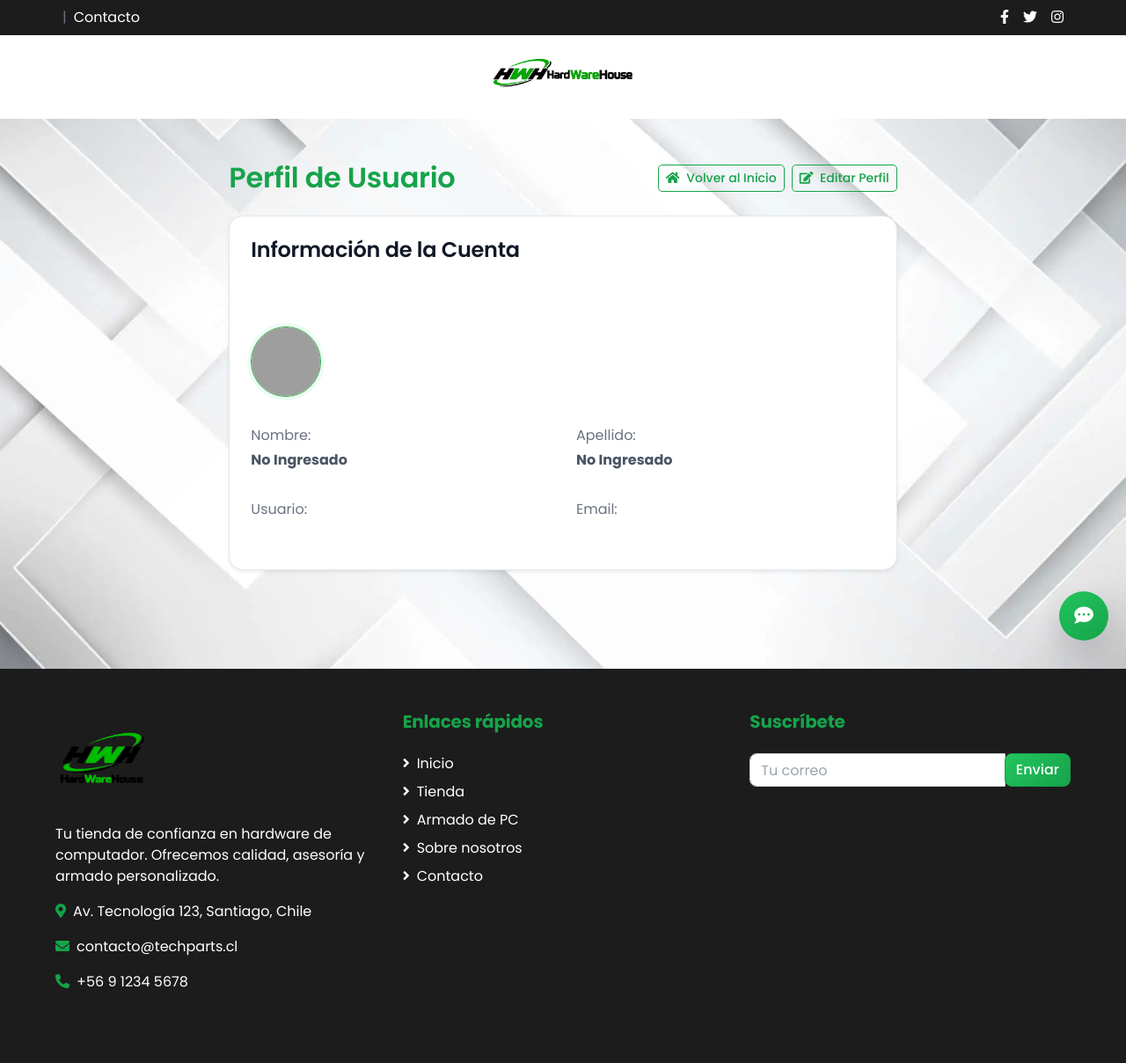
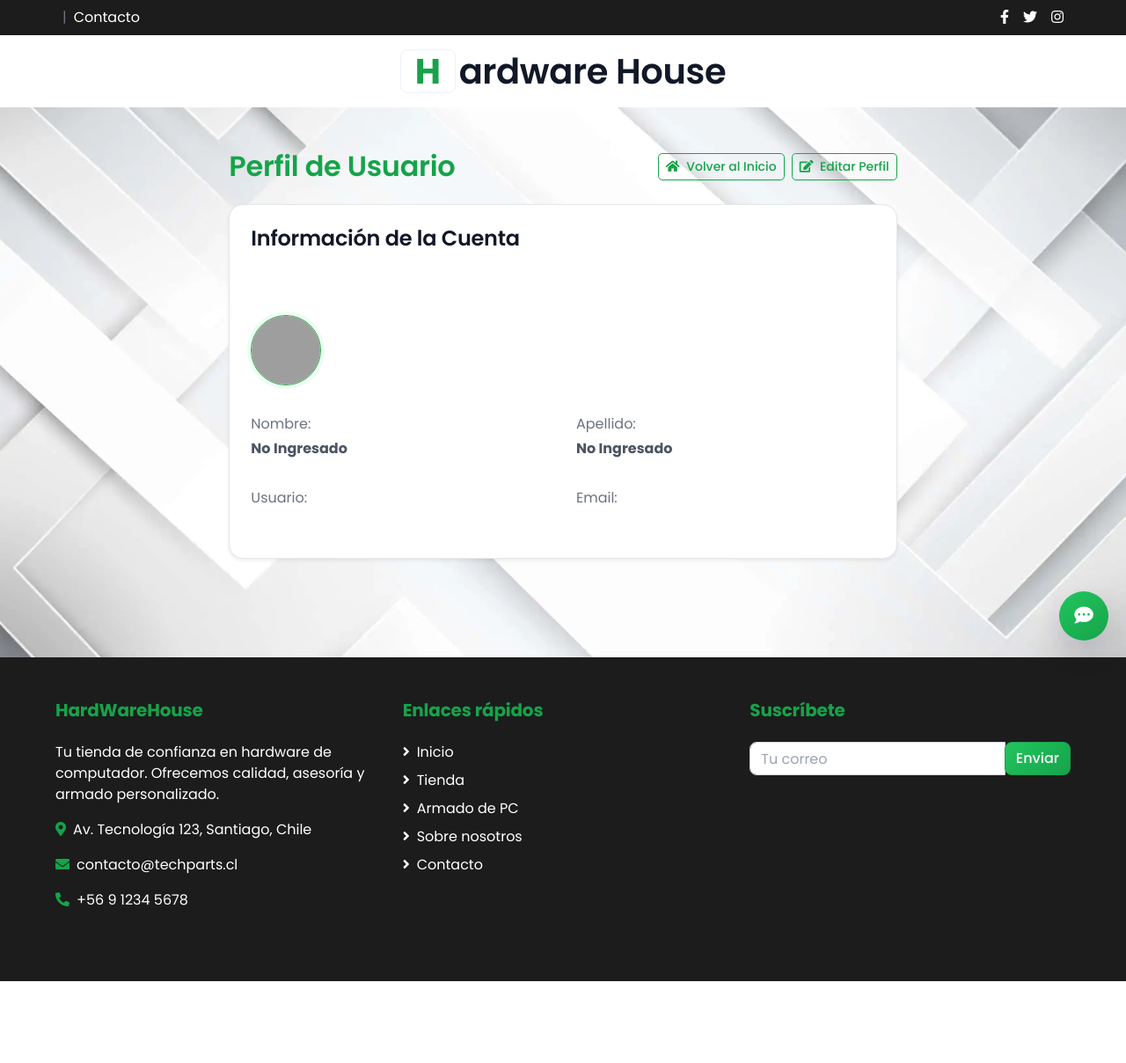
Before and after one commit to YuukiS3rl14/Proyecto-HardWareHouse, a Django app: template core/templates/core/perfil.html in a window 1280 px wide. Shown: the whole page at 88% size. After the commit the page ends 1115 px from the top, so only its background shows below. Run offline with Django 5.2, Linux system fonts and the light colour scheme; the template is opened without the code that fills it, so the values that code supplies are empty; some libraries are stand-ins or nearby versions; grey boxes are pictures that could not be loaded.

Commit message:
Se restauro el Footer y Header original

```diff
--- a/core/static/core/css/responsive.css
+++ b/core/static/core/css/responsive.css
@@ -3,48 +3,25 @@
 
 /* --- Global --- */
 
-.brand-home {
-    display: inline-flex;
-    align-items: center;
-    max-width: 100%;
-    line-height: 0;
-    text-decoration: none;
+.brand-logo {
+    font-size: clamp(1.4rem, 1rem + 2.2vw, 2.5rem);
+    white-space: nowrap;
 }
 
-.brand-mark {
-    display: block;
-    height: 2.75rem;
-    width: auto;
-    max-width: min(100%, 12.5rem);
-    object-fit: contain;
-    background: transparent;
-}
-
-.brand-mark-login {
-    height: 3.5rem;
-    max-width: min(100%, 16rem);
-}
-
-.brand-mark-completa {
-    height: 6.5rem;
-    max-width: min(100%, 9rem);
+/* En lg+ el logo comparte la fila con el menú y ocupa solo 3 de 12 columnas. */
+@media (min-width: 992px) {
+    .row > .col-lg-3 .brand-logo {
+        font-size: clamp(1.2rem, 0.2rem + 1.6vw, 2.5rem);
+    }
 }
 
 .brand-mark-boleta {
+    display: block;
     height: 2.25rem;
+    width: auto;
     max-width: 8rem;
-}
-
-@media (max-width: 575.98px) {
-    .brand-mark:not(.brand-mark-completa) {
-        height: 2.25rem;
-        max-width: min(58vw, 10rem);
-    }
-
-    .brand-mark-completa {
-        height: 5rem;
-        max-width: min(42vw, 8rem);
-    }
+    object-fit: contain;
+    background: transparent;
 }
 
 .page-header {
--- a/core/static/core/css/theme.css
+++ b/core/static/core/css/theme.css
@@ -765,13 +765,16 @@ label,
     transform: scaleX(1);
 }
 
-.brand-home .brand-mark {
-    transition: opacity var(--hw-fast) ease;
+.brand-logo span {
+    display: inline-block;
+    border-radius: var(--hw-radius-sm);
+    transition: transform var(--hw-normal) var(--hw-ease), background-color var(--hw-normal) ease, color var(--hw-normal) ease;
 }
 
-.brand-home:hover .brand-mark,
-.brand-home:focus-visible .brand-mark {
-    opacity: 0.85;
+a:hover > .brand-logo span {
+    transform: rotate(-6deg) scale(1.05);
+    background-color: var(--hw-green);
+    color: #fff !important;
 }
 
 .bg-dark a.text-light {
--- a/core/templates/core/base.html
+++ b/core/templates/core/base.html
@@ -65,8 +65,10 @@
     <div class="container-fluid">
         <div class="row py-3 px-xl-5 align-items-center bg-light">
             <div class="col-lg-3 col d-flex align-items-center">
-                <a href="{% url 'core:index' %}" class="brand-home">
-                    {% include 'core/includes/marca_horizontal.html' %}
+                <a href="{% url 'core:index' %}" class="text-decoration-none">
+                    <h1 class="m-0 brand-logo font-weight-semi-bold">
+                        <span class="text-success font-weight-bold border px-2 px-sm-3 mr-1">H</span>ardware House
+                    </h1>
                 </a>
             </div>
 
@@ -216,9 +218,7 @@
     <div class="container-fluid bg-dark text-light mt-5 pt-5 pb-3">
         <div class="row px-xl-5">
             <div class="col-md-6 col-lg-4 mb-5">
-                <a href="{% url 'core:index' %}" class="brand-home mb-4">
-                    {% include 'core/includes/marca_completa.html' %}
-                </a>
+                <h5 class="font-weight-bold text-success mb-4">HardWareHouse</h5>
                 <p>Tu tienda de confianza en hardware de computador. Ofrecemos calidad, asesoría y armado personalizado.
                 </p>
                 <p><i class="fa fa-map-marker-alt text-success mr-2"></i>Av. Tecnología 123, Santiago, Chile</p>
--- a/core/templates/core/includes/marca_completa.html
+++ /dev/null
@@ -1,2 +0,0 @@
-{% load static %}
-<img src="{% static 'core/img/HWH_logo_ampliado.png' %}" alt="HardWareHouse" class="brand-mark brand-mark-completa {{ clase|default:'' }}" width="1254" height="1254">
--- a/core/templates/core/perfil.html
+++ b/core/templates/core/perfil.html
@@ -7,8 +7,10 @@
 {% block navbar %}
 <div class="container-fluid py-3 px-xl-5 bg-light">
     <div class="text-center">
-        <a href="{% url 'core:index' %}" class="brand-home">
-            {% include 'core/includes/marca_horizontal.html' with clase='brand-mark-login' %}
+        <a href="{% url 'core:index' %}" class="text-decoration-none">
+            <h1 class="m-0 brand-logo font-weight-semi-bold">
+                <span class="text-success font-weight-bold border px-3 me-1">H</span>ardware House
+            </h1>
         </a>
     </div>
 </div>
--- a/core/templates/registration/login.html
+++ b/core/templates/registration/login.html
@@ -7,8 +7,10 @@
 {% block navbar %}
 <div class="container-fluid py-3 px-xl-5 bg-light">
     <div class="text-center">
-        <a href="{% url 'core:index' %}" class="brand-home">
-            {% include 'core/includes/marca_horizontal.html' with clase='brand-mark-login' %}
+        <a href="{% url 'core:index' %}" class="text-decoration-none">
+            <h1 class="m-0 brand-logo font-weight-semi-bold">
+                <span class="text-success font-weight-bold border px-3 mr-1">H</span>ardware House
+            </h1>
         </a>
     </div>
 </div>
--- a/core/templates/registration/registro.html
+++ b/core/templates/registration/registro.html
@@ -7,8 +7,10 @@
 {% block navbar %}
 <div class="container-fluid py-3 px-xl-5 bg-light">
     <div class="text-center">
-        <a href="{% url 'core:index' %}" class="brand-home">
-            {% include 'core/includes/marca_horizontal.html' with clase='brand-mark-login' %}
+        <a href="{% url 'core:index' %}" class="text-decoration-none">
+            <h1 class="m-0 brand-logo font-weight-semi-bold">
+                <span class="text-success font-weight-bold border px-3 mr-1">H</span>ardware House
+            </h1>
         </a>
     </div>
 </div>
```
Also changed, not shown: core/test_estaticos_publicos.py (+7 -3 lines).
